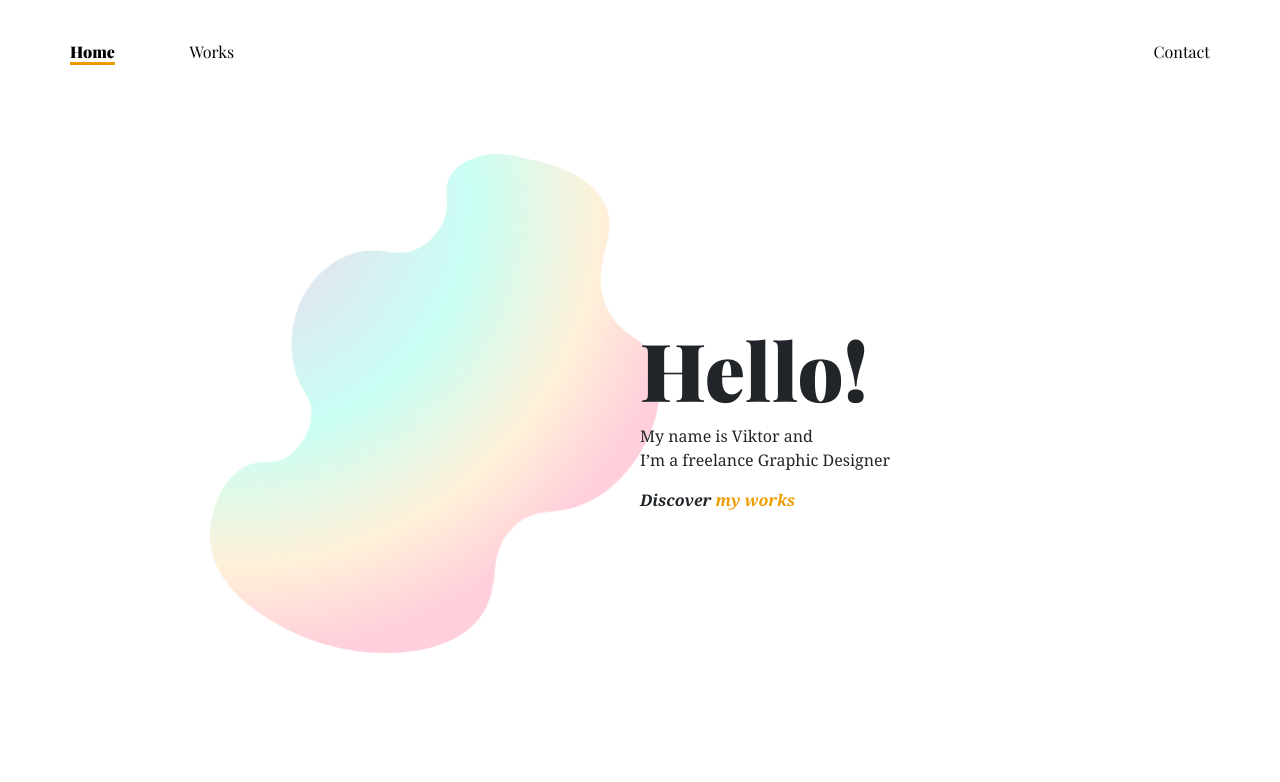
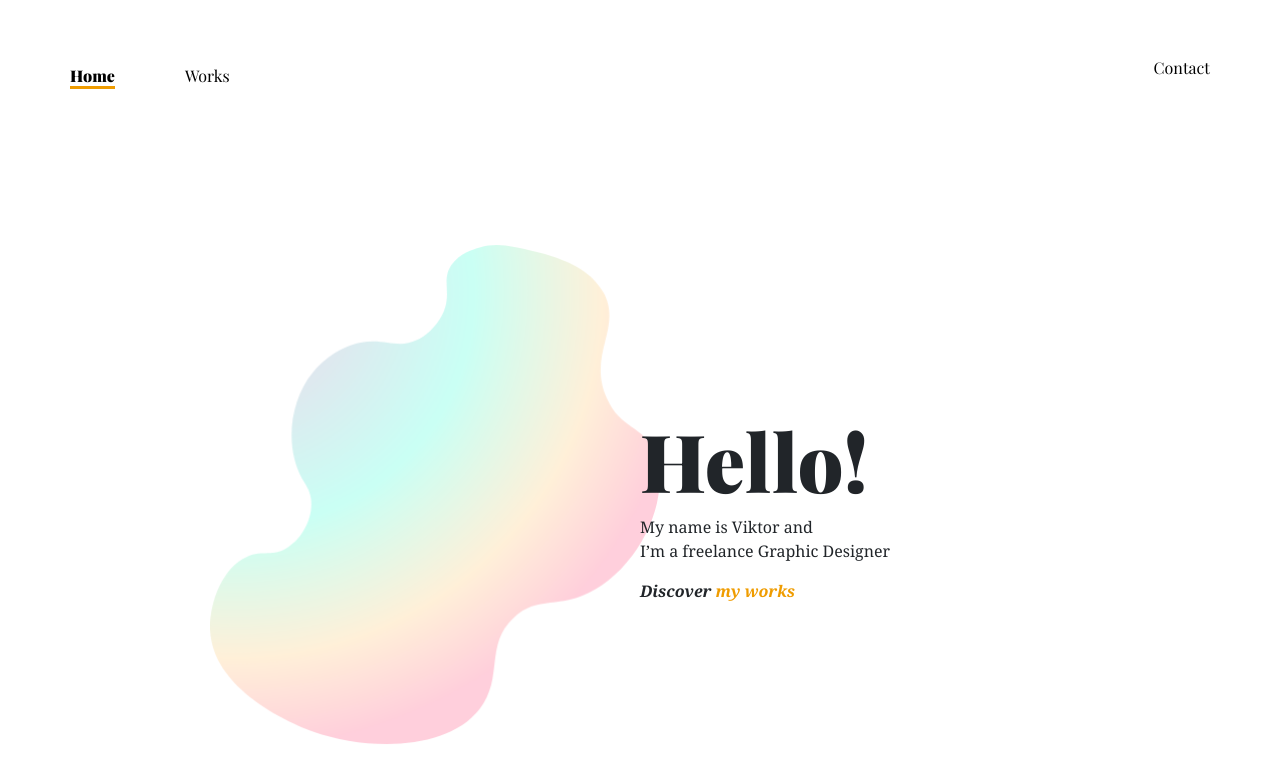
Before and after one commit to IvanYakush/IvanYakush.github.io, a plain HTML site: page index.html in a window 1280 px wide. Drawn offline with nearby package versions, Linux system fonts and the light colour scheme; a web font is replaced by a local one.

Commit message:
Add files via upload

```diff
--- a/css/main.less
+++ b/css/main.less
@@ -5,43 +5,58 @@ body {
 }
 
 header {
+	margin:0 35px;
+
+	.menu-left{
+		padding: 0px;
+		margin:0px;
+		display:flex;
+		li:first-child{
 			a{
-		cursor: pointer;
+				font-weight: 900;
+			&::after{
+				background-color: #EF9C00;
+				transform: translateY(-2px) scale(1);
+			}
+			}
+	}
+}
+	.menu-right{
+		display:flex;
+	}
+	li{
+		margin:7vh 35px;
+		list-style: none;
+		color: #000;
+		a{
+			text-decoration: none !important;
 			color: #000 !important;
-		text-decoration: none !important;
-		}
-
-	margin:5vh 35px;
-
-	a:hover{
-		border-bottom: 3px solid #BEBEBE;
-	}
-
-	.menu{
-		margin:0px 35px;
+			transition: all 0.1s;
 			font-family: 'Playfair Display', serif;
 			font-weight: 400;
 			font-size: 16px;
+				&::after{
+				content: '';
+				display: block;
+				width: 100%;
+				height: 3px;
+				background-color: #BEBEBE;
+				transition: all 0.3s;
+				transform: translateY(-2px) scale(0);
+			}
+		&:hover{
+			&::after{
+				transform: translateY(-2px) scale(1);
+			}
 
-		&-active{
-		margin:0px 35px;
-		font-family: 'Playfair Display', serif;
-		border-bottom: 3px solid #EF9C00;
-		font-weight: 900;
-		font-size: 16px;
-		&:hover{ border-bottom: 3px solid #EF9C00;}
+		}
+	}
+	}
 }
 
 
 
-	}
-	.navbar-right{
-		float: right;
-	}
-}
-
 .main {
-	margin-top: 10%;
 	.greeting{
 		width: 1000px;
 		margin: auto;
@@ -74,6 +89,7 @@ header {
 		 		.yellow{
 		 			text-decoration: none !important;
 		 			color:#EF9C00;
+		 			transition: all 0.3s;
 		 			&:hover{
 		 				color: rgba(26,255,209,0.2);
 		 			}
--- a/index.html
+++ b/index.html
@@ -34,10 +34,23 @@
 
 	<!-- Здесь пишем код -->
 	<header>
-			<a class="menu-active">Home</a>
-			<a href="info.html" class="menu">Works</a>
-			<a class="menu navbar-right">Contact</a>
+		<div class="row justify-content-between align-items-center">
+		<div class="col-md-auto">
+			<ul class="menu-left">
+				<li><a href="#">Home</a></li>
+				<li><a href="#">Works</a></li>
+			</ul>
+			</div>
+		<div class="col-md-auto">
+			<ul class="menu-right">
+				<li><a href="#">Contact</a></li>
+			</ul>
+		</div>
+		</div>
 	</header>
+
+
+
 <div class="main">
 	<div class="greeting">
 	<img class="greeting-img" src="img/gradient.png" width="450" height="500" alt="sraka">
```
Also changed, not shown: css/main.css, css/media.css. Lines whose indentation alone changed are shown as unchanged.
